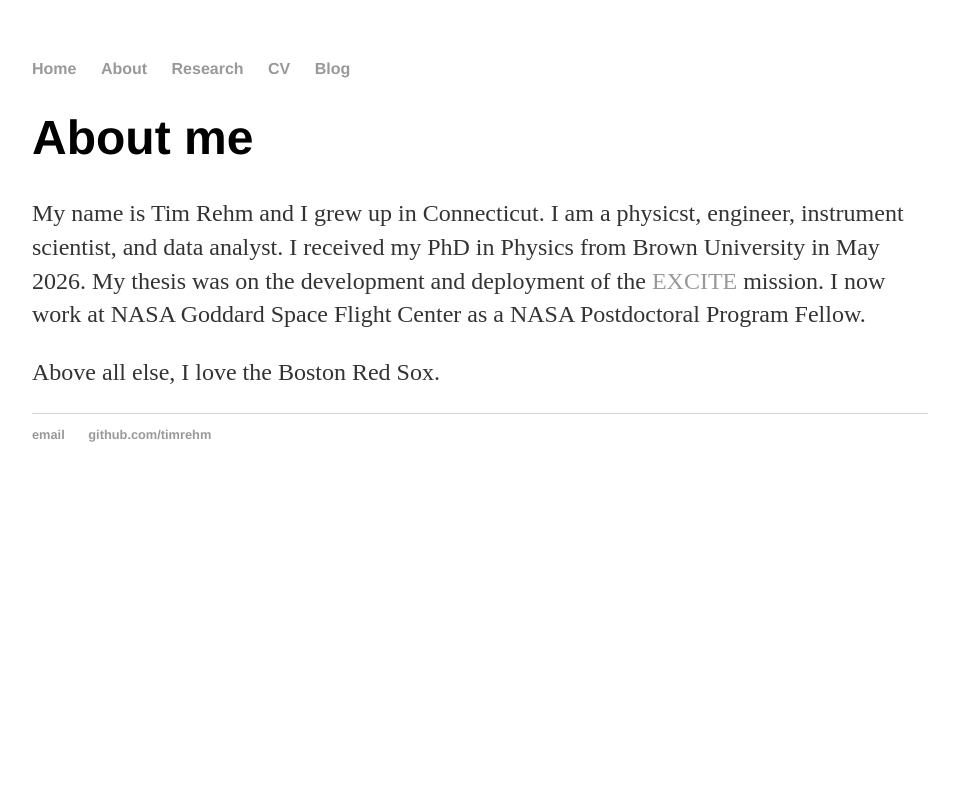
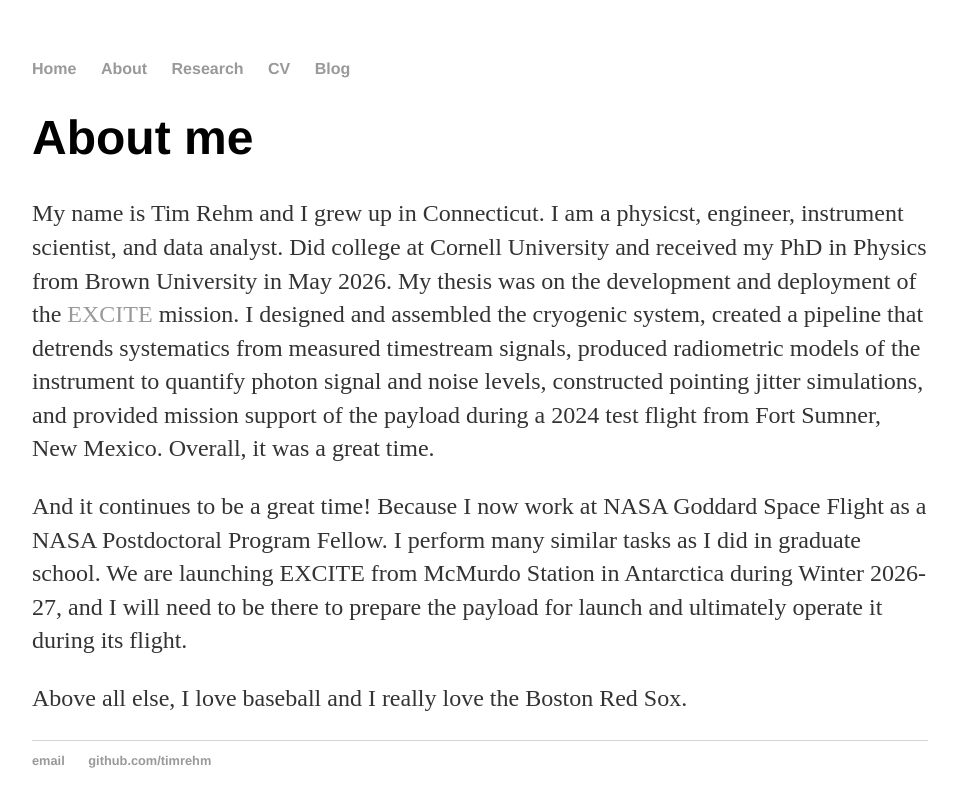
Before and after one commit to timrehm/timrehm.github.io, a Jekyll site: the page built from about/index.html, in a window 1280 px wide. Shown: the top 807 px of the page, without its empty margins (160-1117 px from the left). Built offline with Jekyll 4.4.1, drawn with Linux system fonts in a browser that asks for light colours.

Commit message:
Update index.html

```diff
--- a/about/index.html
+++ b/about/index.html
@@ -4,7 +4,12 @@ title: About me
 ---
 	<h1>{{ page.title }}</h1>
 	<p>My name is Tim Rehm and I grew up in Connecticut. I am a physicst, engineer, instrument scientist, and data analyst.
-		I received my PhD in Physics from Brown University in May 2026. My thesis was on the development and deployment of
-		the <a href="/research/excite.html">EXCITE</a> mission. I now work at NASA Goddard Space Flight Center as a
-		NASA Postdoctoral Program Fellow.</p>
-	<p>Above all else, I love the Boston Red Sox.</p>
+		Did college at Cornell University and received my PhD in Physics from Brown University in May 2026. My thesis was on the development
+		and deployment of the <a href="/research/excite.html">EXCITE</a> mission. I designed and assembled the cryogenic system, created a pipeline that
+		detrends systematics from measured timestream signals, produced radiometric models of the instrument to quantify photon signal and
+		noise levels, constructed pointing jitter simulations, and provided mission support of the payload during a 2024 test flight from
+		Fort Sumner, New Mexico. Overall, it was a great time.</p>
+	<p>And it continues to be a great time! Because I now work at NASA Goddard Space Flight as a NASA Postdoctoral Program Fellow. I perform
+		many similar tasks as I did in graduate school. We are launching EXCITE from McMurdo Station in Antarctica during Winter 2026-27, and
+		I will need to be there to prepare the payload for launch and ultimately operate it during its flight.</p>
+	<p>Above all else, I love baseball and I really love the Boston Red Sox.</p>
```
